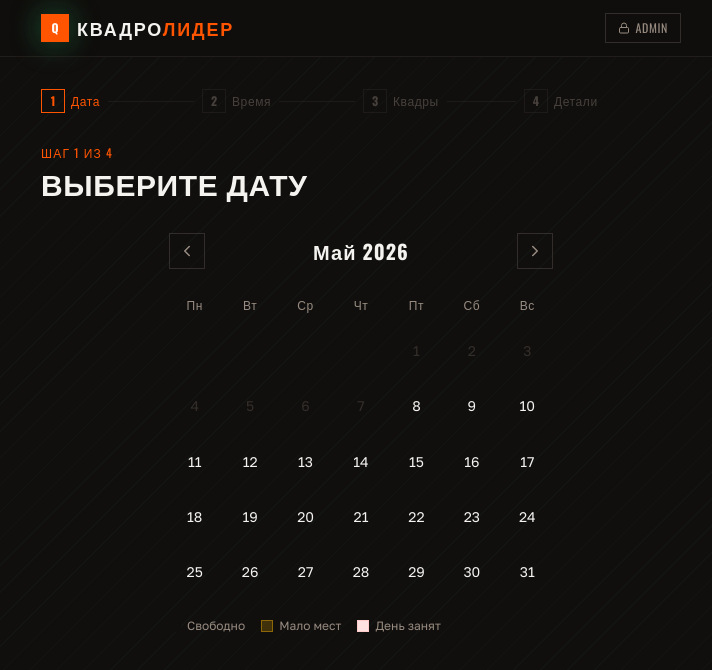
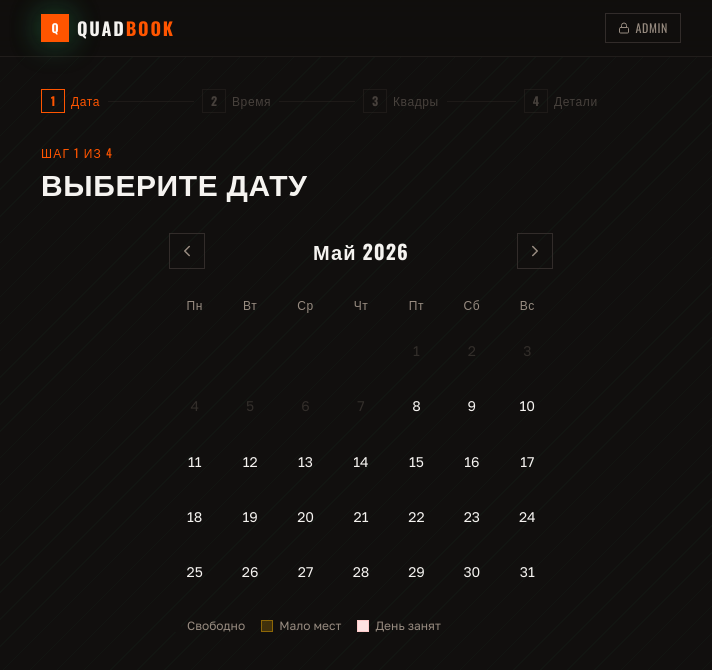
Before and after one commit to pr-poehali-dev/quad-bike-bookings, a React (Vite) app: page / in a window 1280 px wide. Shown: the top 670 px of the page, without its empty margins (279-991 px from the left). Built offline with nearby package versions, Linux system fonts and the light colour scheme.

Commit message:
`feat: return color only` (восстановлено из a18d2e7)

```diff
--- a/src/pages/AdminPage.tsx
+++ b/src/pages/AdminPage.tsx
@@ -501,7 +501,7 @@ export default function AdminPage({ onBack }: { onBack: () => void }) {
               <div className="w-7 h-7 bg-fire rounded-sm flex items-center justify-center">
                 <Icon name="Shield" size={14} className="text-white" />
               </div>
-              <span className="font-display text-lg tracking-widest font-bold">КВАДРО<span className="text-fire">ЛИДЕР</span></span>
+              <span className="font-display text-lg tracking-widest font-bold">QUAD<span className="text-fire">ADMIN</span></span>
             </div>
           </div>
           {/* Desktop nav */}
--- a/src/pages/BookingPage.tsx
+++ b/src/pages/BookingPage.tsx
@@ -425,7 +425,7 @@ export default function BookingPage({ onAdminClick }: { onAdminClick: () => void
             <div className="w-7 h-7 bg-fire rounded-sm flex items-center justify-center animate-pulse-fire">
               <span className="text-white font-display font-bold text-xs">Q</span>
             </div>
-            <span className="font-display text-lg tracking-widest font-bold">КВАДРО<span className="text-fire">ЛИДЕР</span></span>
+            <span className="font-display text-lg tracking-widest font-bold">QUAD<span className="text-fire">BOOK</span></span>
           </div>
           <button
             onClick={onAdminClick}
```
